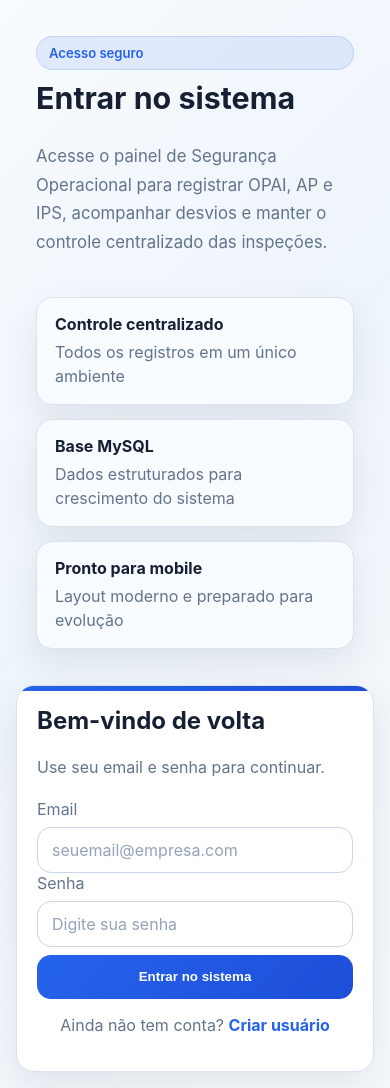
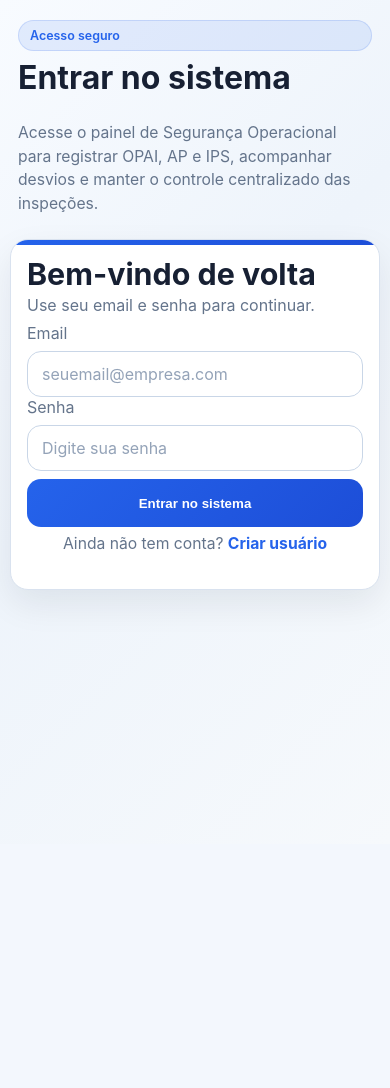
Before and after one commit to wescrey-dev/sistema_de_gestao_operacional, a Flask app: page /login in a window 390 px wide. After the commit the page ends 606 px from the top, so only its background shows below. Run offline with Flask 3, Linux system fonts and the light colour scheme; some libraries are stand-ins or nearby versions.

Commit message:
Melhora login mobile

```diff
--- a/static/style.css
+++ b/static/style.css
@@ -1057,3 +1057,165 @@ textarea {
     min-height: 44px;
   }
 }
+
+@media (max-width: 700px) {
+  .auth-content {
+    padding: 10px;
+    align-items: flex-start;
+  }
+
+  .auth-shell {
+    grid-template-columns: 1fr;
+    gap: 12px;
+    width: 100%;
+    max-width: 100%;
+  }
+
+  .auth-hero {
+    padding: 12px 10px 4px;
+  }
+
+  .auth-hero h1 {
+    font-size: 2rem;
+    line-height: 1.1;
+    margin: 8px 0 10px;
+  }
+
+  .auth-hero p {
+    font-size: 1rem;
+    line-height: 1.5;
+    max-width: 100%;
+    margin-bottom: 10px;
+  }
+
+  .auth-feature-list {
+    gap: 10px;
+    margin-top: 10px;
+  }
+
+  .auth-feature {
+    padding: 14px;
+    border-radius: 14px;
+  }
+
+  .auth-feature strong {
+    font-size: 0.98rem;
+    margin-bottom: 4px;
+  }
+
+  .auth-feature span {
+    font-size: 0.95rem;
+    line-height: 1.4;
+  }
+
+  .auth-card {
+    min-height: auto;
+    padding: 18px 16px;
+    border-radius: 18px;
+  }
+
+  .auth-card-header h2 {
+    font-size: 1.8rem;
+    line-height: 1.1;
+    margin: 0;
+  }
+
+  .auth-card-header p {
+    margin: 4px 0 0;
+  }
+
+  .auth-switch {
+    font-size: 0.98rem;
+    line-height: 1.4;
+  }
+
+  .pill {
+    font-size: 0.78rem;
+    padding: 7px 11px;
+  }
+}
+
+@media (max-width: 700px) {
+  .auth-feature-list {
+    display: none;
+  }
+}
+
+/* =========================
+   LOGIN MOBILE MELHORADO
+========================= */
+
+@media (max-width: 700px) {
+  .auth-content {
+    padding: 10px;
+    align-items: flex-start;
+  }
+
+  .auth-shell,
+  .auth-shell-mobile {
+    grid-template-columns: 1fr;
+    gap: 14px;
+    width: 100%;
+    max-width: 100%;
+  }
+
+  .auth-hero {
+    padding: 10px 8px 0;
+  }
+
+  .auth-hero h1 {
+    font-size: 2rem;
+    line-height: 1.08;
+    margin: 10px 0 10px;
+  }
+
+  .auth-hero p {
+    font-size: 0.98rem;
+    line-height: 1.5;
+    max-width: 100%;
+    margin-bottom: 10px;
+  }
+
+  .auth-card {
+    min-height: auto;
+    padding: 18px 16px;
+    border-radius: 18px;
+    margin-top: 0;
+  }
+
+  .auth-card-header {
+    gap: 4px;
+    margin-bottom: 8px;
+  }
+
+  .auth-card-header h2 {
+    font-size: 1.9rem;
+    line-height: 1.08;
+    margin: 0;
+  }
+
+  .auth-card-header p {
+    margin: 0;
+  }
+
+  .auth-button {
+    width: 100%;
+    min-height: 48px;
+  }
+
+  .auth-switch {
+    font-size: 0.98rem;
+    line-height: 1.4;
+    margin-top: 6px;
+  }
+
+  .pill {
+    font-size: 0.78rem;
+    padding: 7px 11px;
+  }
+
+  /* Esconde os cards informativos no celular para não empurrar o formulário para baixo */
+  .auth-feature-list {
+    display: none;
+  }
+}
--- a/templates/login.html
+++ b/templates/login.html
@@ -1,6 +1,6 @@
 {% extends 'base.html' %} {% block title %}Login{% endblock %} {% block content
 %}
-<section class="auth-shell">
+<section class="auth-shell auth-shell-mobile">
   <div class="auth-hero">
     <span class="pill">Acesso seguro</span>
     <h1>Entrar no sistema</h1>
@@ -14,10 +14,12 @@
         <strong>Controle centralizado</strong>
         <span>Todos os registros em um único ambiente</span>
       </div>
+
       <div class="auth-feature">
         <strong>Base MySQL</strong>
         <span>Dados estruturados para crescimento do sistema</span>
       </div>
+
       <div class="auth-feature">
         <strong>Pronto para mobile</strong>
         <span>Layout moderno e preparado para evolução</span>
```
